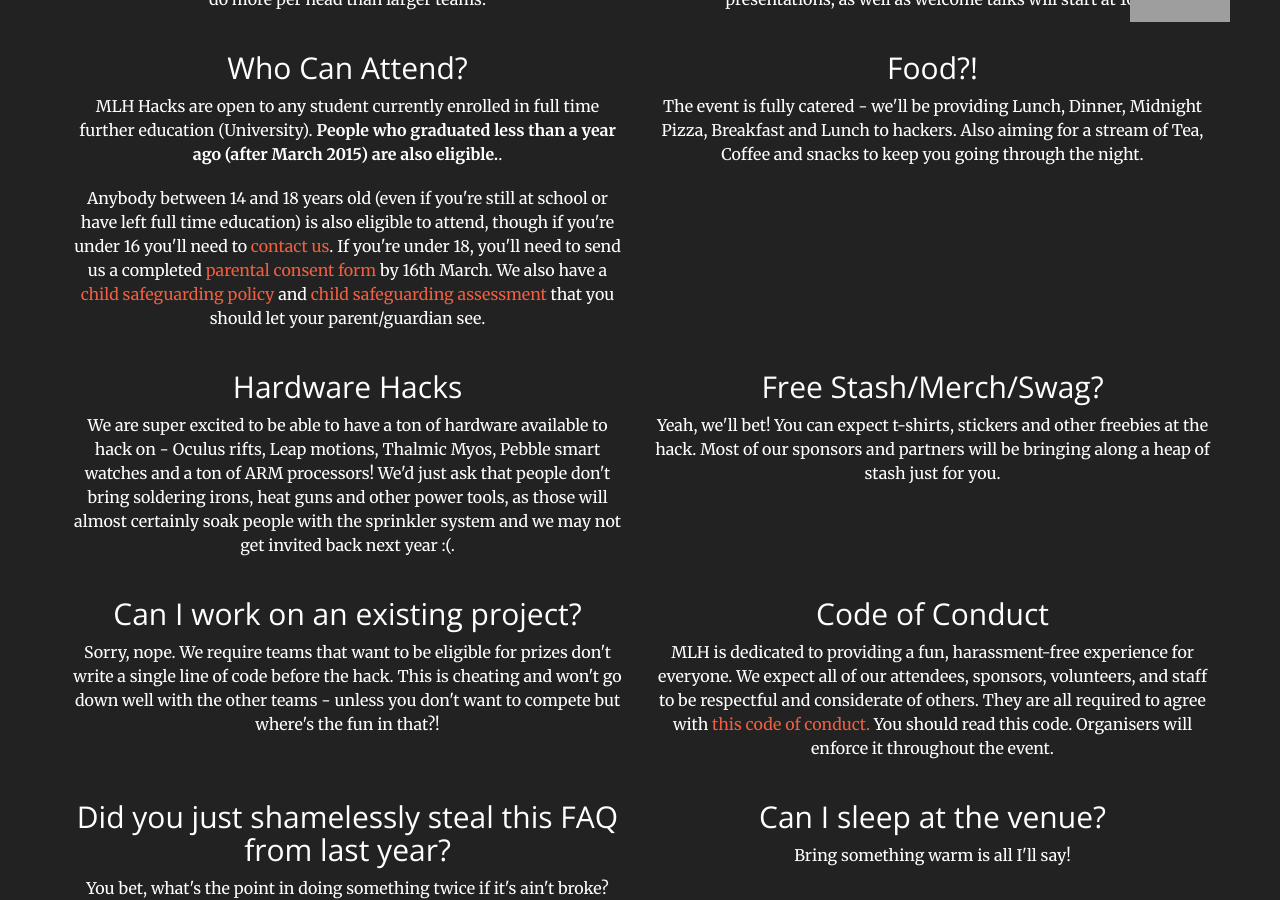
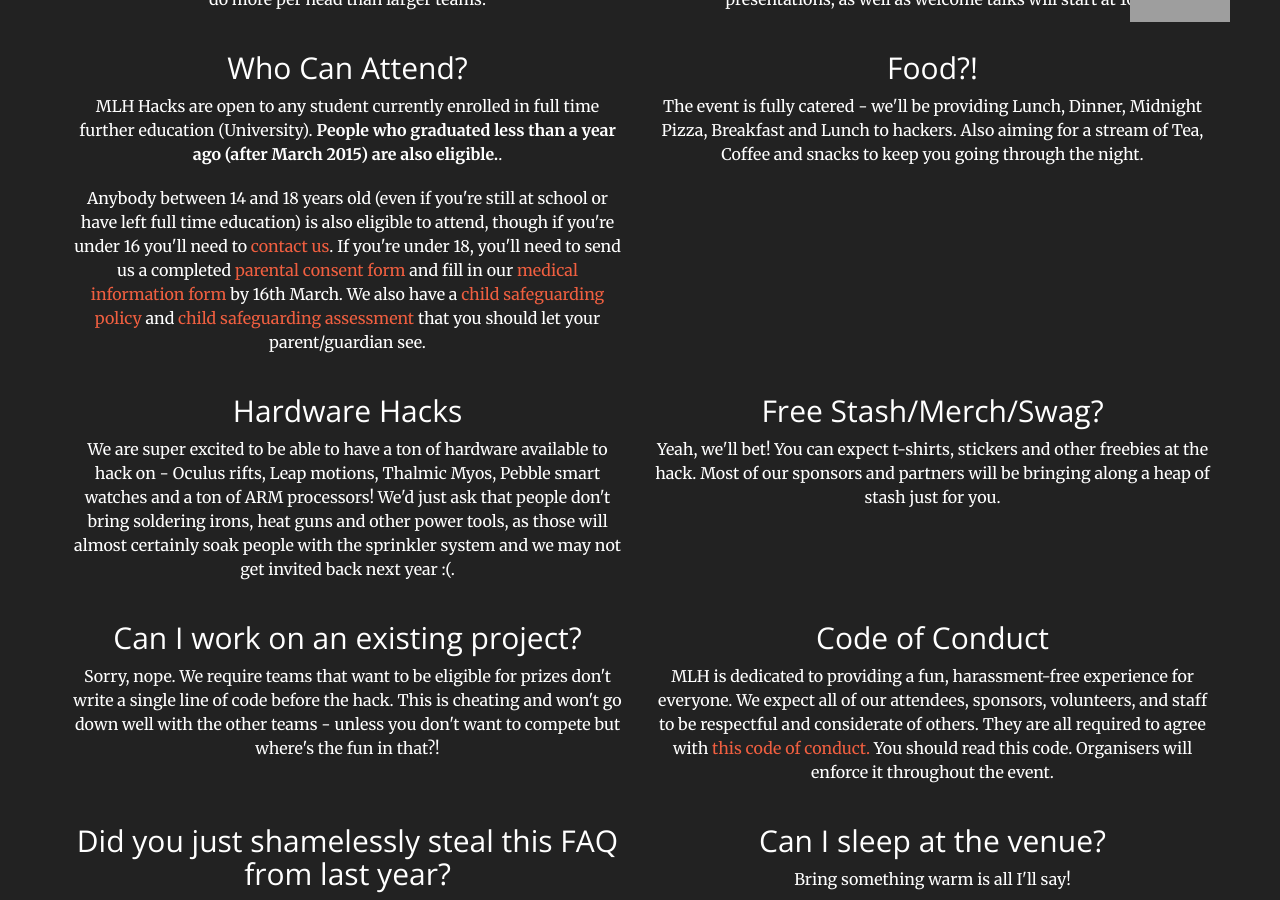
Before and after one commit to compsoc-edinburgh/htb16-site, a Jekyll site: the page built from index.html, in a window 1280 px wide and 900 px high, scrolled down 3773 px. Built offline with Jekyll 4.4.1, drawn with Linux system fonts in a browser that asks for light colours; grey boxes are pictures that could not be loaded.

Commit message:
Link to medical questionnaire

```diff
--- a/_includes/aside.html
+++ b/_includes/aside.html
@@ -66,7 +66,7 @@
                 <h2>Who Can Attend?</h2>
                 <p>MLH Hacks are open to any student currently enrolled in full time further education (University). <strong>People who graduated less than a year ago (after March 2015) are also eligible.</strong>.</p>
 
-                <p>Anybody between 14 and 18 years old (even if you're still at school or have left full time education) is also eligible to attend, though if you're under 16 you'll need to <a href="mailto:hello@hacktheburgh.com">contact us</a>. If you're under 18, you'll need to send us a completed <a href="http://hacktheburgh.com/resources/2016/parental-consent.pdf">parental consent form</a> by 16th March. We also have a <a href="http://hacktheburgh.com/resources/2016/safeguarding-policy.pdf">child safeguarding policy</a> and <a href="http://hacktheburgh.com/resources/2016/safeguarding-assessment.pdf">child safeguarding assessment</a> that you should let your parent/guardian see.</p>
+                <p>Anybody between 14 and 18 years old (even if you're still at school or have left full time education) is also eligible to attend, though if you're under 16 you'll need to <a href="mailto:hello@hacktheburgh.com">contact us</a>. If you're under 18, you'll need to send us a completed <a href="http://hacktheburgh.com/resources/2016/parental-consent.pdf">parental consent form</a> and fill in our <a href="https://docs.google.com/forms/d/10pXpBd3EP9Rol9G2GLw3YYY0k60SZXbiaN7nvhg-ImM/viewform">medical information form</a> by 16th March. We also have a <a href="http://hacktheburgh.com/resources/2016/safeguarding-policy.pdf">child safeguarding policy</a> and <a href="http://hacktheburgh.com/resources/2016/safeguarding-assessment.pdf">child safeguarding assessment</a> that you should let your parent/guardian see.</p>
                   </div>
                   <div class="col-sm-6">
                 <h2>Food?!</h2>
```
